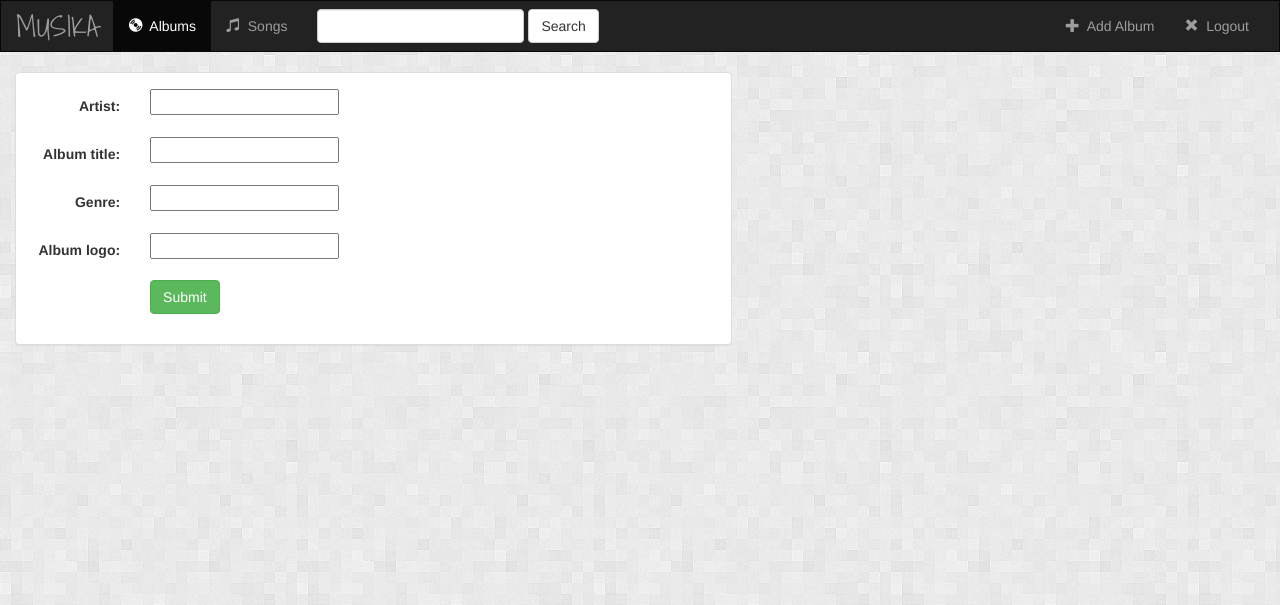
After one commit to vbroskas/django-project-1, a Django app: page /music/album/add/ in a window 1280 px wide. The commit adds this page. Shown: the top 605 px of the page. Run offline with Django 3.2, Linux system fonts and the light colour scheme; some libraries are stand-ins or nearby versions; some web fonts are replaced.

Commit message:
added template form

```diff
--- a/mysite/music/models.py
+++ b/mysite/music/models.py
@@ -1,5 +1,5 @@
 from django.db import models
-
+from django.core.urlresolvers import reverse # has to do with letting user add album via form and save to database
 # Create your models here.
 
 class Album(models.Model):
@@ -7,6 +7,10 @@ class Album(models.Model):
     album_title = models.CharField(max_length=500)
     genre = models.CharField(max_length=150)
     album_logo = models.CharField(max_length=1000) #for posting a link to an image
+
+    def get_absolute_url(self):
+        #return the details page for the album
+        return reverse('music:detail', kwargs={'pk': self.pk}) #params: view name, primary key
 
     def __str__(self):
         return self.album_title + ' - ' + self.artist  #when we make a call to see what is in the database, thsi will return a user friendly description
--- /dev/null
+++ b/mysite/music/templates/music/album_form.html
@@ -0,0 +1,35 @@
+{% extends 'music/base.html' %}
+{% block title %}Add New Album{% endblock %}
+{% block albums_active %}active{% endblock %}
+
+
+
+{% block body %}
+<div class="container-fluid">
+    <div class="row">
+        <div class="col-sm-12 col-md-7">
+            <div class="panel panel-default">
+                <div class="panel-body">
+
+                    <form class="form-horizontal" action="" method="post" enctype="multipart/form-data"> <!-- dont set action since it will be re-directed to the same view -->
+                        {% csrf_token %}
+                        {% include 'music/form-template.html' %}
+                        <div class="form-group">
+                            <div class="col-sm-offset-2 col-sm-10">
+                                <button type="submit" class="btn btn-success" name="button">Submit</button>
+
+                            </div>
+
+                        </div>
+                    </form>
+
+                </div>
+
+            </div>
+
+        </div>
+
+    </div>
+
+</div>
+{% endblock %}
--- a/mysite/music/templates/music/base.html
+++ b/mysite/music/templates/music/base.html
@@ -54,7 +54,7 @@
                     </form>
                     <!-- buttons on right -->
                     <ul class="nav navbar-nav navbar-right">
-                        <li class=""><a href="{% url 'music:index' %}"><span class="glyphicon glyphicon-plus" aria-hidden="true"></span>&nbsp; Add Album</a></li>
+                        <li class=""><a href="{% url 'music:album-add' %}"><span class="glyphicon glyphicon-plus" aria-hidden="true"></span>&nbsp; Add Album</a></li>
                         <li class=""><a href="{% url 'music:index' %}"><span class="glyphicon glyphicon-remove" aria-hidden="true"></span>&nbsp; Logout</a></li>
 
                     </ul>
--- a/mysite/music/templates/music/detail.html
+++ b/mysite/music/templates/music/detail.html
@@ -1,5 +1,6 @@
 {% extends 'music/base.html' %}
 {% block title %}Album Details{% endblock %}
+
 
 
 {% block body %}
--- /dev/null
+++ b/mysite/music/templates/music/form-template.html
@@ -0,0 +1,10 @@
+{% for field in form %}
+    <div class="form-group">
+        <div class="col-sm-offset-2 col-sm-10">
+            <span class="text-danger sml">{{ field.error}}</span>
+        </div>
+        <label class="control-label col-sm-2">{{ field.label_tag }}</label>
+        <div class="col-sm-10">{{ field }}</div>
+    </div>
+
+{% endfor %}
--- a/mysite/music/urls.py
+++ b/mysite/music/urls.py
@@ -13,5 +13,8 @@ urlpatterns = [
     # /music/21
     url(r'^(?P<pk>[0-9]+)/$', views.DetailView.as_view(), name='detail'),
 
+    #need to assign a URL to the AlbumCreate viwe
+    #matches /music/album/add/    doesnt need a PK because it is just being made, it doesnt have one yet
+    url(r'album/add/$', views.AlbumCreate.as_view(), name='album-add'),
 
 ]
--- a/mysite/music/views.py
+++ b/mysite/music/views.py
@@ -1,6 +1,7 @@
 # Using generic views
 
 from django.views import generic
+from django.views.generic.edit import CreateView, UpdateView, DeleteView #whenever you want to make a form that will create a new object, you need this. UpdateView is for editing an object, DeleteView for deleting an object
 from .models import Album
 
 
@@ -28,3 +29,10 @@ class DetailView(generic.DetailView):
     model = Album
 
     template_name = 'music/detail.html'
+
+
+class AlbumCreate(CreateView):
+    #1) you are trying to create a new object, what kind of object is it?
+    model = Album
+    #2 what fields do you need in the form? ie what attributes do you want me to allow the user to fill out?
+    fields = ['artist', 'album_title', 'genre', 'album_logo']
```
Also changed, not shown: mysite/music/templates/music/index.html (+0 -8 lines), mysite/db.sqlite3.
